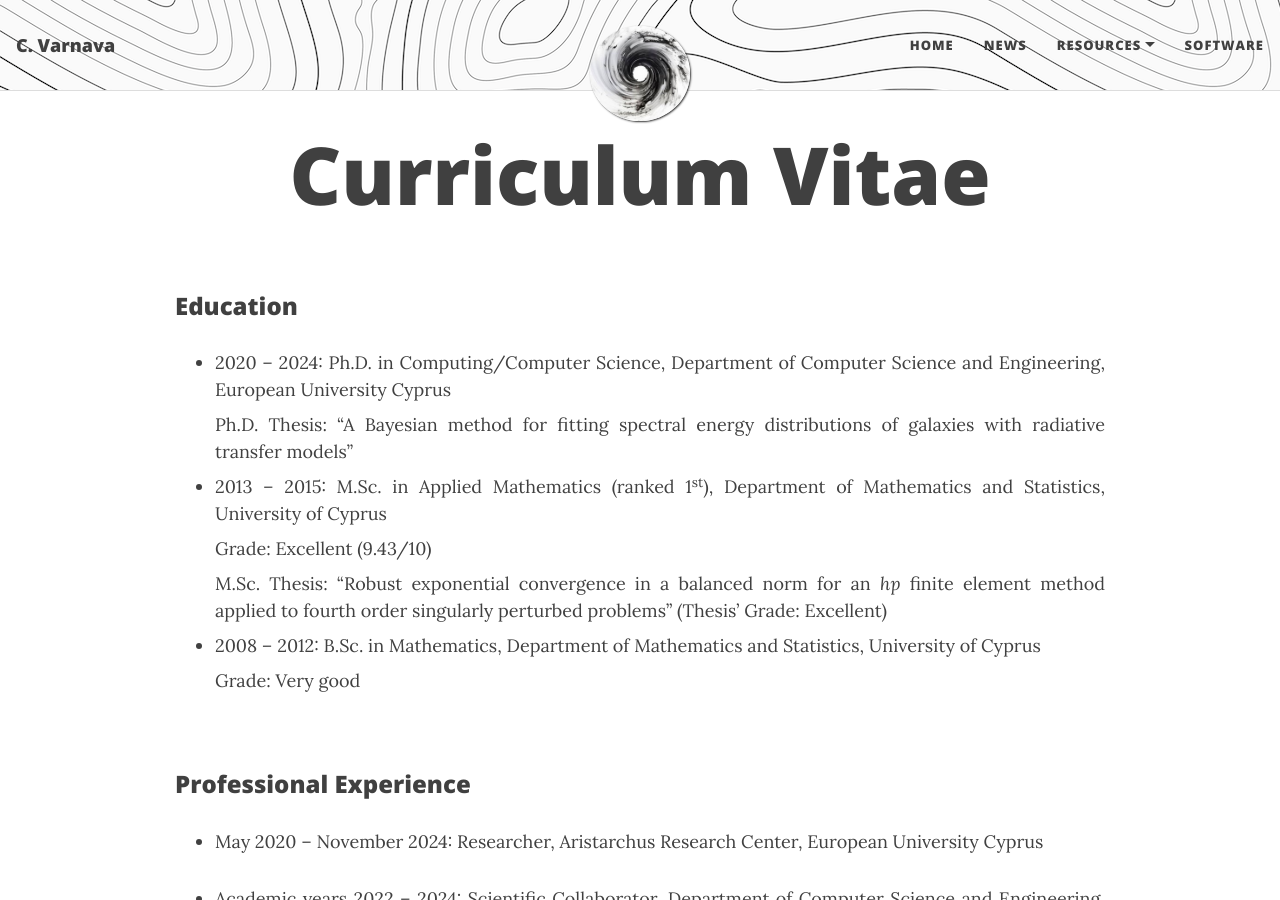
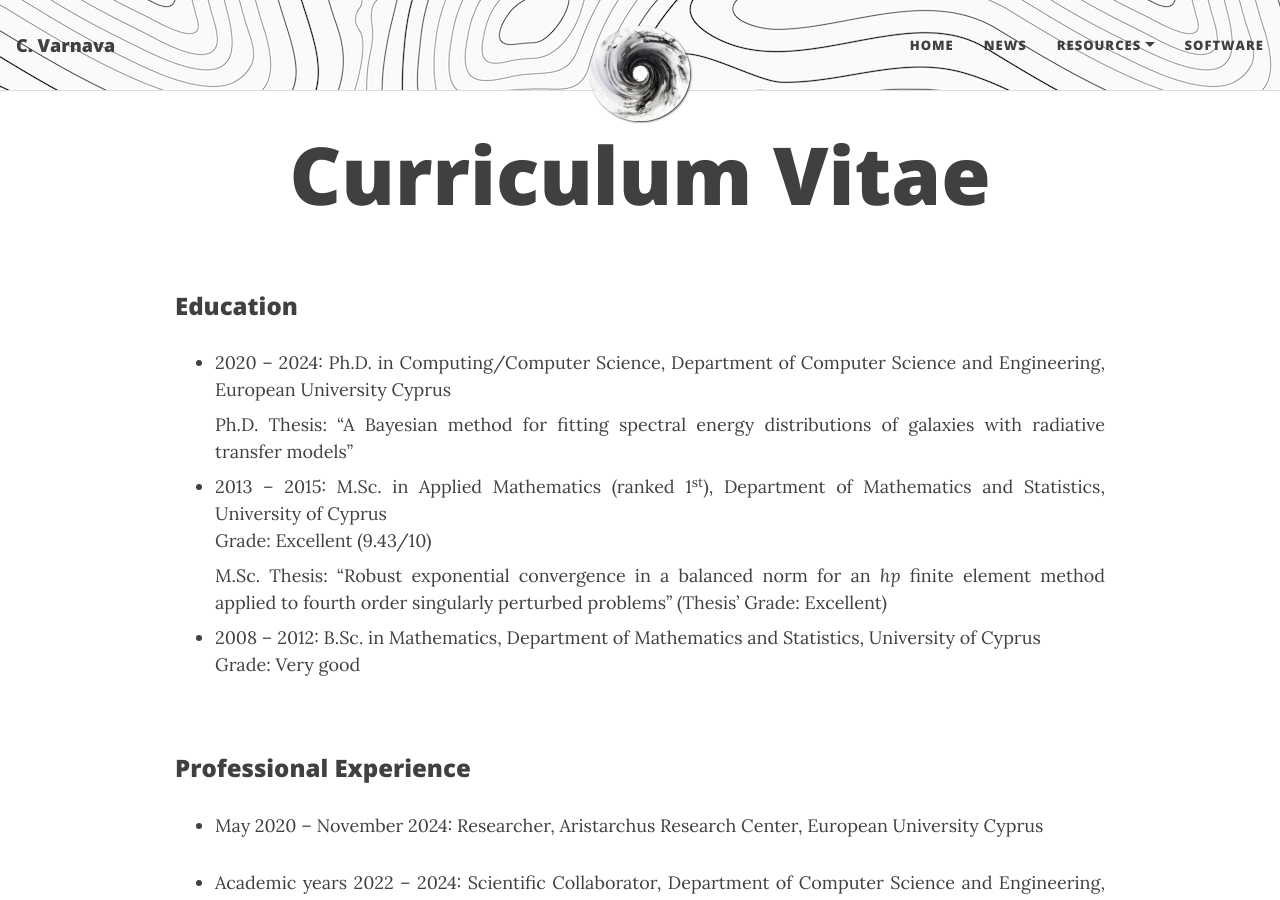
Before and after one commit to ch-var/ch-var.github.io, a Jekyll site: the page built from cv.html, in a window 1280 px wide and 900 px high. Built offline with Jekyll 4.4.1, drawn with Linux system fonts in a browser that asks for light colours; formulas are drawn with MathJax 3.

Commit message:
Update cv.html

```diff
--- a/cv.html
+++ b/cv.html
@@ -26,10 +26,10 @@
 <ul>
 <li class="responsive-margin" style="margin-bottom: 8px;">2020 – 2024: Ph.D. in Computing/Computer Science, Department of Computer Science and Engineering, European University Cyprus</li>
 <p align='justify' class="responsive-margin" style="margin-top: 0px;  margin-bottom: 8px;">Ph.D. Thesis: “A Bayesian method for fitting spectral energy distributions of galaxies with radiative transfer models”</p>
-<li class="responsive-margin" style="margin-bottom: 8px;">2013 – 2015: M.Sc. in Applied Mathematics (ranked 1<sup>st</sup>), Department of Mathematics and Statistics, University of Cyprus</li>
+<li class="responsive-margin">2013 – 2015: M.Sc. in Applied Mathematics (ranked 1<sup>st</sup>), Department of Mathematics and Statistics, University of Cyprus</li>
 <p align='justify' class="responsive-margin" style="margin-top: 0px; margin-bottom: 8px;">Grade: Excellent (9.43/10)</p>
 <p align='justify' class="responsive-margin" style="margin-top: 0px; margin-bottom: 8px;">M.Sc. Thesis: “Robust exponential convergence in a balanced norm for an <i>hp</i> finite element method applied to fourth order singularly perturbed problems” (Thesis’ Grade: Excellent)</p>
-<li class="responsive-margin" style="margin-bottom: 8px;">2008 – 2012: B.Sc. in Mathematics, Department of Mathematics and Statistics, University of Cyprus</li>
+<li class="responsive-margin">2008 – 2012: B.Sc. in Mathematics, Department of Mathematics and Statistics, University of Cyprus</li>
 <p align='justify' class="responsive-margin" style="margin-top: 0px;">Grade: Very good</p>
 </ul>
 <br>
```
